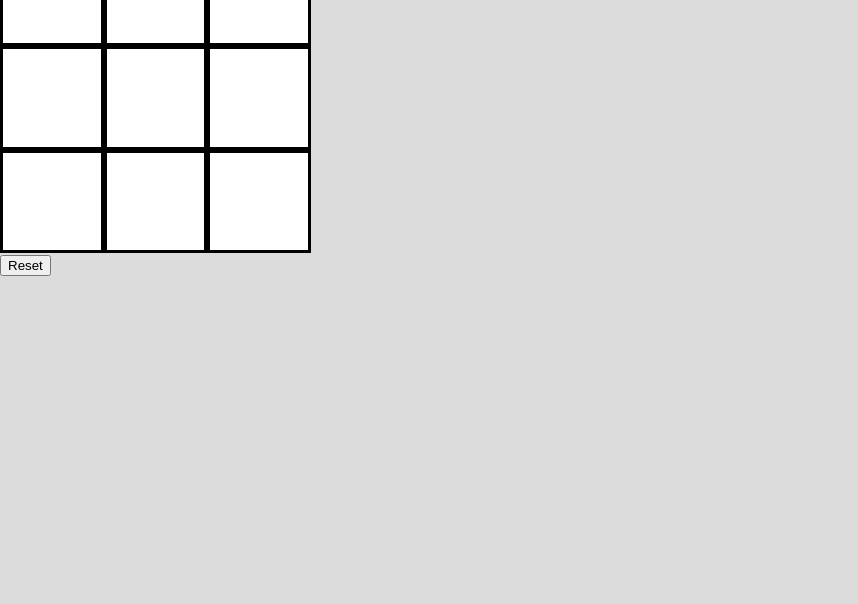
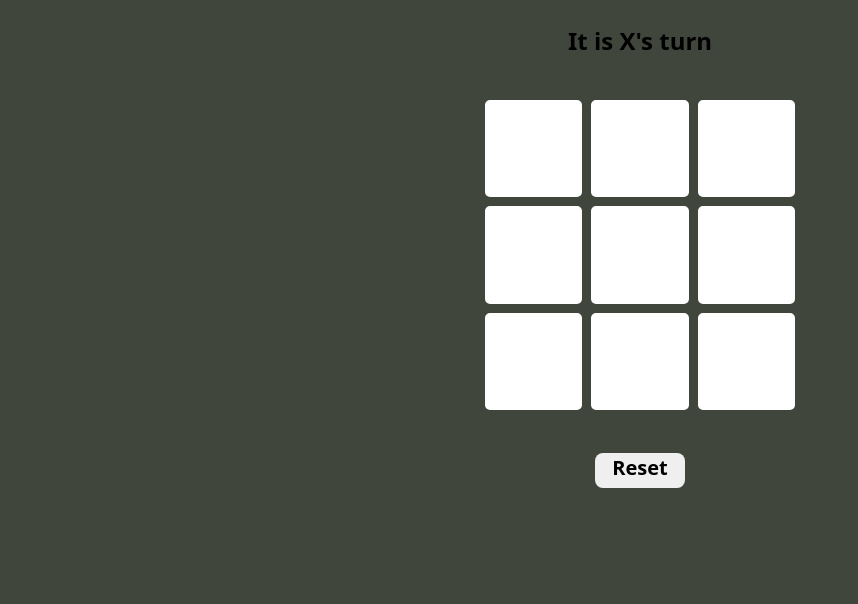
Before and after one commit to aallen417/tic-tac-toe-lab, a plain HTML site: page index.html in a window 1280 px wide. Shown: the part 196-800 px from the top of the page, without its empty margins (0-858 px from the left). Drawn offline with Linux system fonts and the light colour scheme.

Commit message:
looking beautiful

```diff
--- a/css/style.css
+++ b/css/style.css
@@ -1,20 +1,46 @@
 body {
-    background-color: gainsboro;
+    background-color: #41463D;
     /* Use a system font, if none are available use an available sans-sarif */
     font-family: system-ui, sans-serif;
     margin: 0;
+    height: 100vh;
+    display: flex;
+    flex-direction: column;
+    justify-content: center;
+    align-items: center;
+    gap: 20px
   }
 
   .board {
     display: flex;
+    justify-content: center;
     flex-wrap: wrap;
+    gap: 3px;
     width: 325px;
   }
 
   .sqr {
     width: 30%;
     aspect-ratio: 1/1;
-    border: 3px solid black;
+    border: 3px solid #41463D;
     font-size: 64px;
     text-align: center;
+    border-radius: 8px
   }
+
+  h1 {
+    margin-bottom: 0px;
+  }
+
+  button {
+    display: flex;
+    justify-content: center;
+    margin-top: 20px;
+    font-size: 20px;
+    font-weight: bold;
+    font-family: system-ui, sans-serif;
+    border: none;
+    width: 90px;
+    height: 35px;
+    border-radius: 8px;
+  }
```
